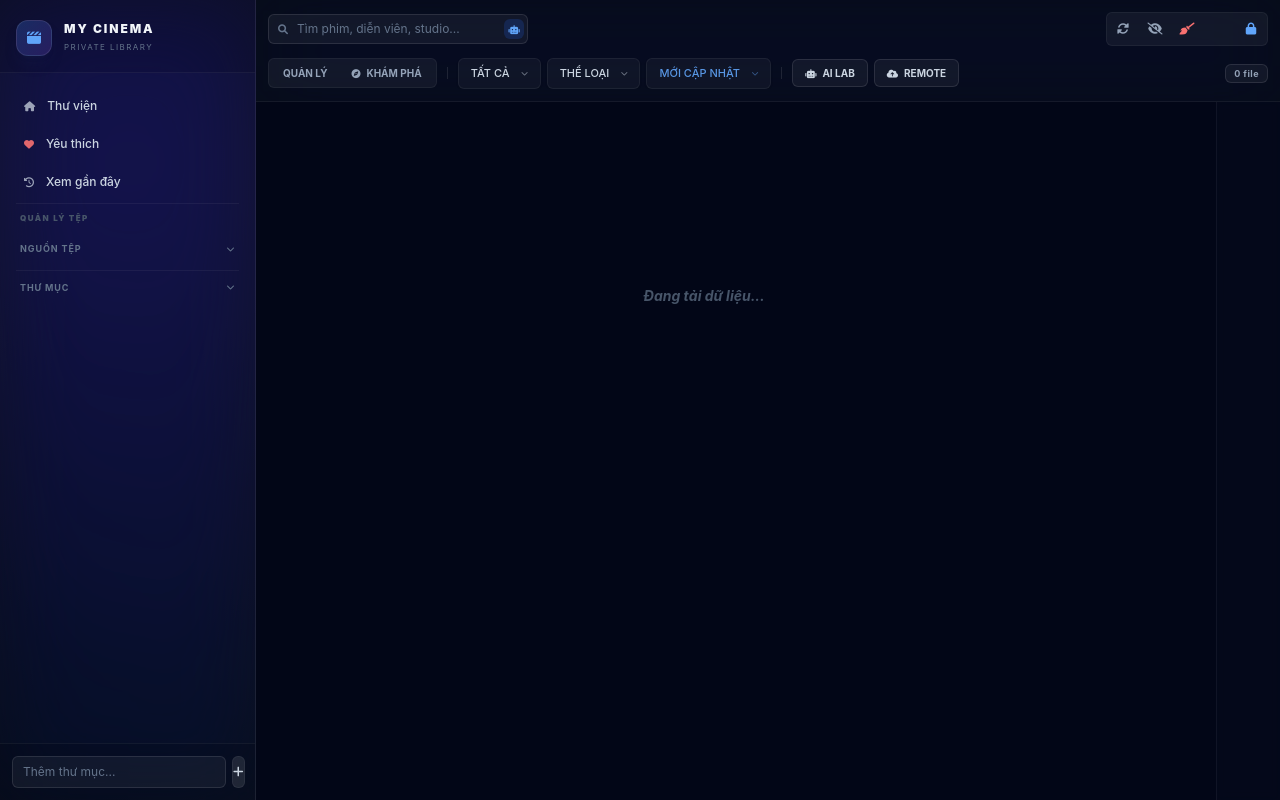
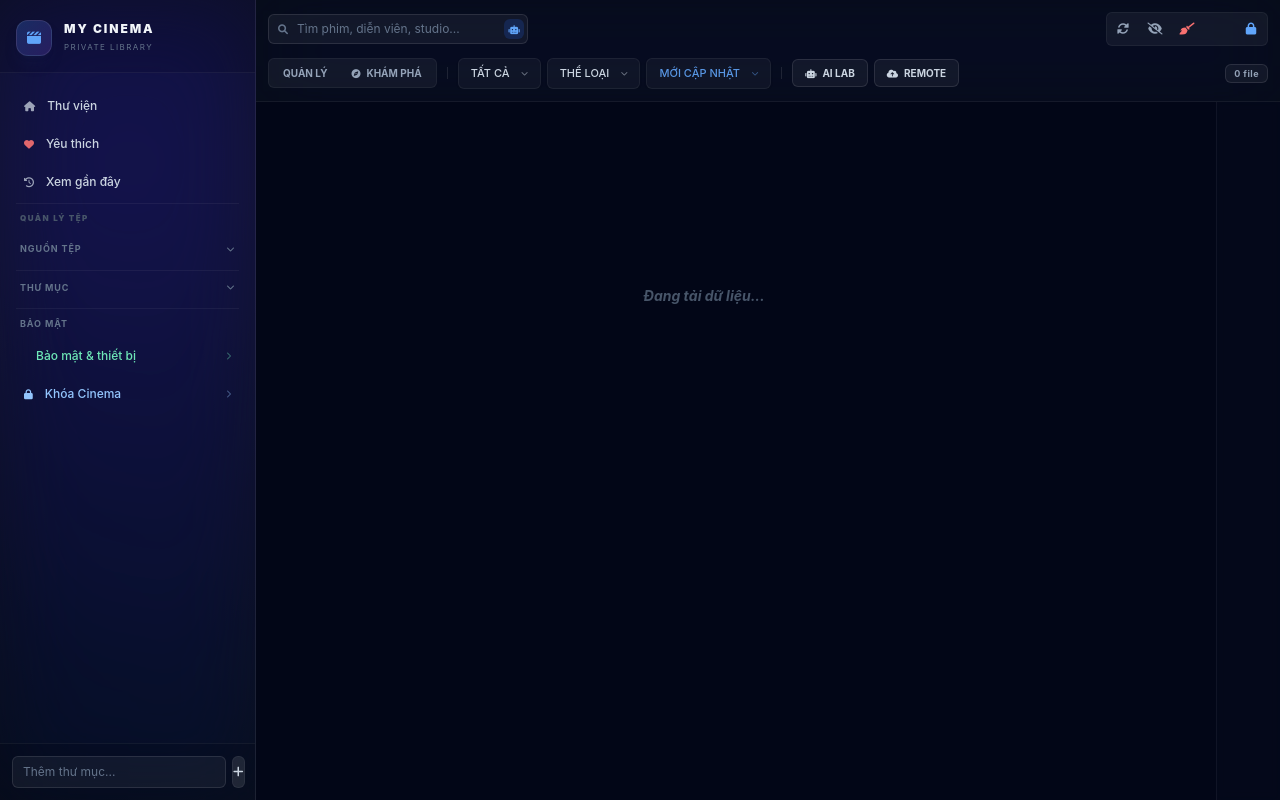
Before and after one commit to eddyvn98/mywebfilm, a Flask app: template templates/cinema_home.html in a window 1280 px wide. Run offline with Flask 3, Linux system fonts and the light colour scheme; the template is opened without the code that fills it, so the values that code supplies are empty; some libraries are stand-ins or nearby versions.

Commit message:
Expose security actions in mobile sidebar

```diff
--- a/templates/components/sidebar.html
+++ b/templates/components/sidebar.html
@@ -70,6 +70,19 @@
                 <nav class="space-y-0.5" id="folder-list"></nav>
             </div>
         </div>
+
+        <div class="h-px bg-white/5 my-3 mx-1"></div>
+        <div class="space-y-1">
+            <div class="px-2 py-1 text-[9px] font-bold text-slate-500 uppercase tracking-widest">Bảo mật</div>
+            <button onclick="closeSidebarOnMobile(); openSecurityModal()" class="w-full flex items-center justify-between px-3 py-2 text-emerald-300 rounded-lg text-[12px] font-medium transition hover:bg-emerald-500/10 active:scale-[0.98] group">
+                <span class="flex items-center gap-3"><i class="fa-solid fa-shield-halved text-[10px]"></i>Bảo mật &amp; thiết bị</span>
+                <i class="fa-solid fa-chevron-right text-[8px] opacity-40 group-hover:opacity-70 transition"></i>
+            </button>
+            <button onclick="closeSidebarOnMobile(); lockCinema()" class="w-full flex items-center justify-between px-3 py-2 text-blue-300 rounded-lg text-[12px] font-medium transition hover:bg-blue-500/10 active:scale-[0.98] group">
+                <span class="flex items-center gap-3"><i class="fa-solid fa-lock text-[10px]"></i>Khóa Cinema</span>
+                <i class="fa-solid fa-chevron-right text-[8px] opacity-40 group-hover:opacity-70 transition"></i>
+            </button>
+        </div>
     </div>
 
     <!-- macOS style inline add folder input at bottom -->
```
